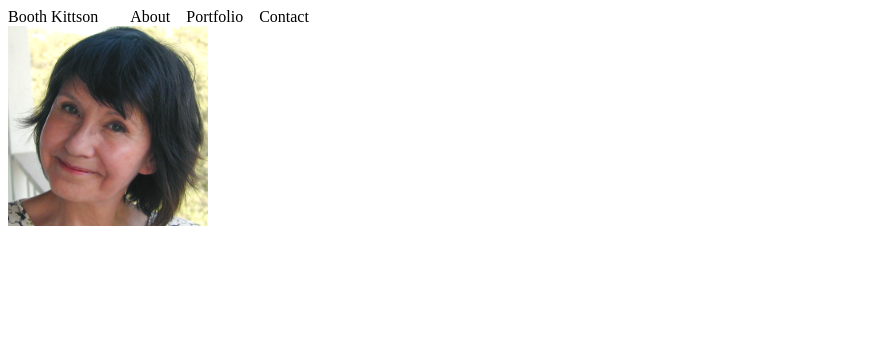
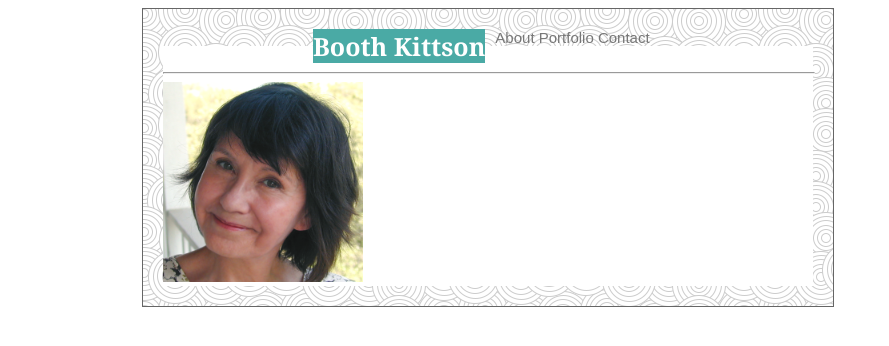
Before and after one commit to kittson/Basic-Portfolio, a PHP site: page / in a window 1280 px wide. Shown: the top 346 px of the page, without its empty margins (0-889 px from the left). Run offline with PHP 8.4, Linux system fonts and the light colour scheme.

Commit message:
a few more style bits added

```diff
--- a/assets/css/style.css
+++ b/assets/css/style.css
@@ -37,3 +37,39 @@
 	border-style: solid;
 	border-width: 5px;
 	}
+#big_content{
+	width: 960px;
+	position: fixed;
+	}
+#main_section{
+	position: relative;
+  	width: 650px;
+  	margin: auto;
+  	padding: 20px;
+  	border: 1px solid #666;
+  	background-image: url("../images/swirl.png");
+}
+#aboutsection{
+	background: #ffffff;
+}
+#yourname{
+	position: relative;
+	float: left;
+	left: 150px ;
+	font-size: 25px;
+	font-weight: bold;
+	font-family: 'Georgia', Times, Times New Roman, serif;
+	color: #ffffff;
+	background-color: #4aaaa5;
+	clear: left;
+}
+#righthandlinks{
+	position: relative;
+	left:  160px;
+	color: #777777;
+	font-family: 'Arial', 'Helvetica Neue', Helvetica, sans-serif;
+	font-size: 15px;
+}
+#sidebaby{
+	width: 260px;
+}
--- a/index.html
+++ b/index.html
@@ -1,2 +1,23 @@
-<!DOCTYPE html PUBLIC "-//W3C//DTD HTML 4.01//EN" "http://www.w3.org/TR/html4/strict.dtd">
-<html><head><meta content="text/html; charset=ISO-8859-1" http-equiv="content-type"><title>index</title></head><body>Booth Kittson&nbsp;&nbsp; &nbsp;&nbsp;&nbsp; &nbsp;About&nbsp;&nbsp; &nbsp;Portfolio&nbsp;&nbsp; &nbsp;Contact<br><img style="width: 200px; height: 200px;" alt="photo of Booth" src="assets/images/me.png"></body></html>
+<!DOCTYPE html>
+<html>
+<head>
+	<title>index</title>
+	<link rel="stylesheet" type="text/css" href="assets/css/style.css">
+</head>
+<body>
+<div id="big_content">
+	<div id="main_section">
+		<div id="yourname">
+		Booth Kittson<br>
+		</div>
+		<div id="righthandlinks">
+		 About Portfolio Contact
+		</div>
+		<div id="aboutsection">
+		About Me
+		<hr size="2" width="100%">
+		<img style="width: 200px; height: 200px;" alt="photo of Booth" src="assets/images/me.png"></div>
+	</div>
+</div>
+</body>
+</html>
```
Lines whose indentation alone changed are shown as unchanged.
